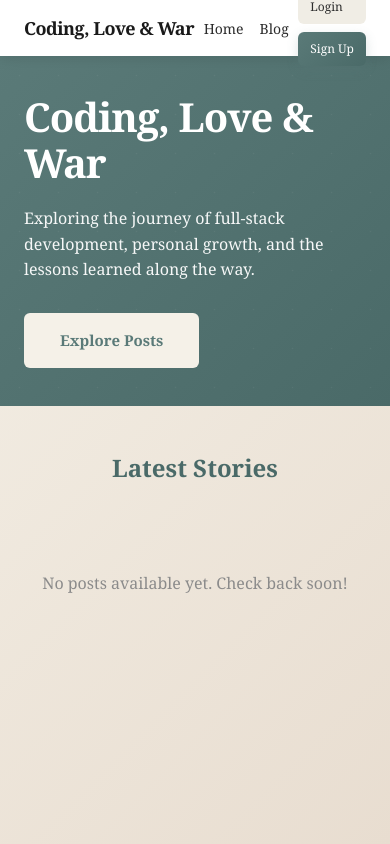
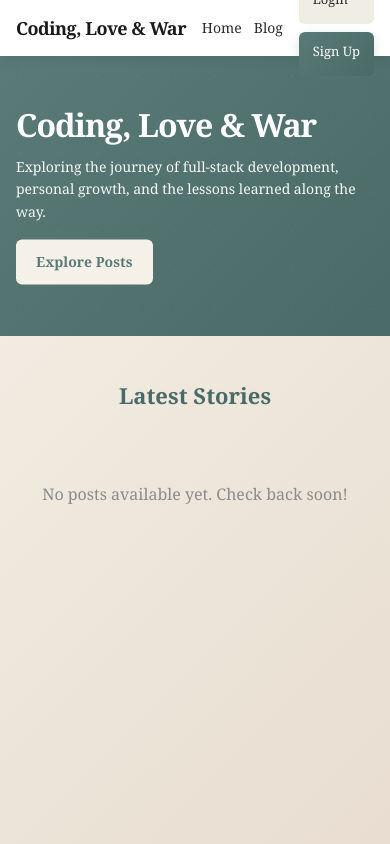
Before and after one commit to Shiree0121/Coding-Love-and-War-blog, a Django app: page / in a window 390 px wide. Run offline with Django 4.2, Linux system fonts and the light colour scheme; data that the repository does not hold is empty.

Commit message:
fixed code optimization

```diff
--- a/blog/templates/blog/base.html
+++ b/blog/templates/blog/base.html
@@ -3,7 +3,14 @@
   <head>
     <meta charset="UTF-8" />
     <meta name="viewport" content="width=device-width, initial-scale=1.0" />
+    <meta
+      name="description"
+      content="Coding, Love & War - A full-stack developer's journey"
+    />
+    <meta name="theme-color" content="#5a7a78" />
     <title>{% block title %}Coding, Love & War{% endblock %}</title>
+    <link rel="preconnect" href="https://fonts.googleapis.com" />
+    <link rel="dns-prefetch" href="//fonts.googleapis.com" />
     <style>
       * {
         margin: 0;
@@ -17,6 +24,7 @@
         color: #2c2c2c;
         line-height: 1.8;
         min-height: 100vh;
+        font-display: swap;
       }
 
       /* Navigation Bar */
@@ -165,6 +173,7 @@
       @media (max-width: 768px) {
         .nav-container {
           height: 56px;
+          padding: 0 16px;
         }
 
         .nav-brand {
@@ -172,7 +181,8 @@
         }
 
         .nav-links {
-          gap: 16px;
+          gap: 12px;
+          font-size: 14px;
         }
 
         .auth-buttons {
@@ -181,8 +191,13 @@
         }
 
         .btn {
-          padding: 6px 12px;
-          font-size: 12px;
+          padding: 8px 14px;
+          font-size: 13px;
+          min-height: 44px;
+        }
+
+        body {
+          font-size: 16px;
         }
       }
     </style>
@@ -216,6 +231,17 @@
       </div>
     </nav>
 
+    <script>
+      // Optimize LCP by preloading hero content
+      if ("requestIdleCallback" in window) {
+        requestIdleCallback(() => {
+          document.querySelectorAll("img").forEach((img) => {
+            if (img.loading !== "lazy") img.loading = "lazy";
+          });
+        });
+      }
+    </script>
+
     {% if messages %}
     <div class="messages">
       {% for message in messages %}
--- a/blog/templates/blog/home.html
+++ b/blog/templates/blog/home.html
@@ -1,4 +1,5 @@
-{% extends "blog/base.html" %} {% block title %}Home - Coding, Love & War{%endblock %} {% block extra_css %}
+{% extends "blog/base.html" %} {% block title %}Home - Coding, Love &
+War{%endblock %} {% block extra_css %}
 <style>
   .hero-banner {
     width: 100%;
@@ -182,30 +183,51 @@
 
   @media (max-width: 768px) {
     .hero-banner {
-      height: 350px;
+      height: 280px;
       margin-bottom: 40px;
+      padding: 20px 0;
     }
 
     .hero-content {
-      left: 24px;
-      max-width: calc(100% - 48px);
+      left: 16px;
+      right: 16px;
+      max-width: calc(100% - 32px);
     }
 
     .hero-content h1 {
-      font-size: 40px;
+      font-size: 32px;
+      margin-bottom: 12px;
     }
 
     .hero-content p {
-      font-size: 16px;
+      font-size: 14px;
+      margin-bottom: 16px;
+    }
+
+    .hero-content a {
+      padding: 10px 20px;
+      font-size: 14px;
+      min-height: 44px;
+      display: inline-flex;
+      align-items: center;
     }
 
     .section-title {
-      font-size: 24px;
+      font-size: 22px;
+      margin-bottom: 24px;
     }
 
     .posts-grid {
       grid-template-columns: 1fr;
-      gap: 20px;
+      gap: 16px;
+    }
+
+    .post-card-image {
+      height: 160px;
+    }
+
+    .blog-section {
+      padding: 0 16px;
     }
   }
 </style>
```
Also changed, not shown: blog/templates/blog/post_detail.html (+20 -5 lines), README.md, image-10.png (added), image-11.png (added), image-12.png (added), image-13.png (added), image-14.png (added), image-15.png (added), image-16.png (added), image-17.png (added), image-18.png (added), image-19.png (added), image-6.png (added), image-7.png (added), 2 more files.
